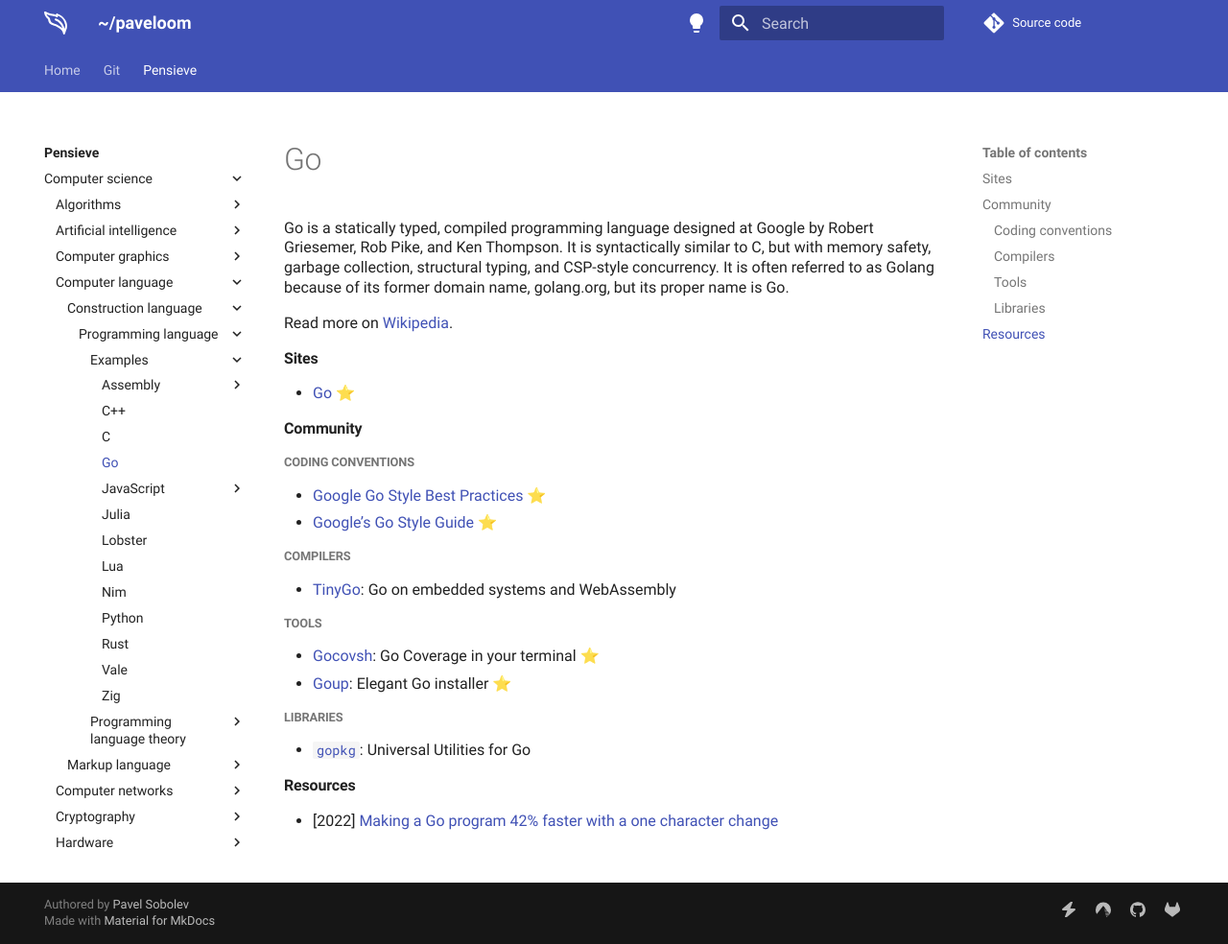
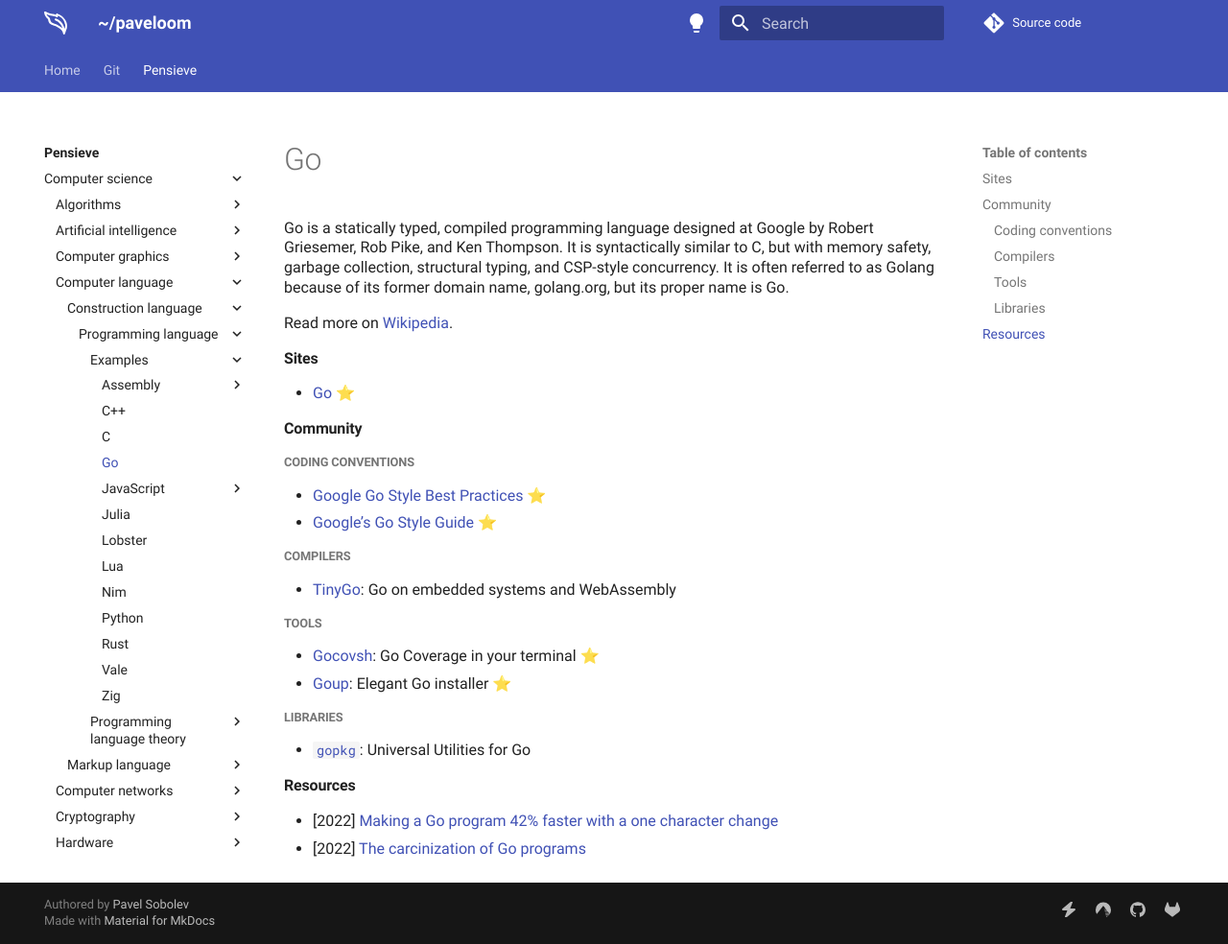
Before and after one commit to paveloom/paveloom.dev, an MkDocs documentation site: the page built from content/pensieve/go.md, in a window 1280 px wide and 984 px high. Shown: the whole window at 96% size. Built offline with MkDocs 1.6.1 and Material for MkDocs 9.7.7, drawn with Linux system fonts in a browser that asks for light colours; comment, search, counter and statistics services are not loaded.

Commit message:
Pensieve: update the Go page.

```diff
--- a/content/pensieve/go.md
+++ b/content/pensieve/go.md
@@ -25,3 +25,4 @@
 
 #### Resources
 - [2022] [Making a Go program 42% faster with a one character change](https://hmarr.com/blog/go-allocation-hunting)
+- [2022] [The carcinization of Go programs](https://xeiaso.net/blog/carcinization-golang)
```
